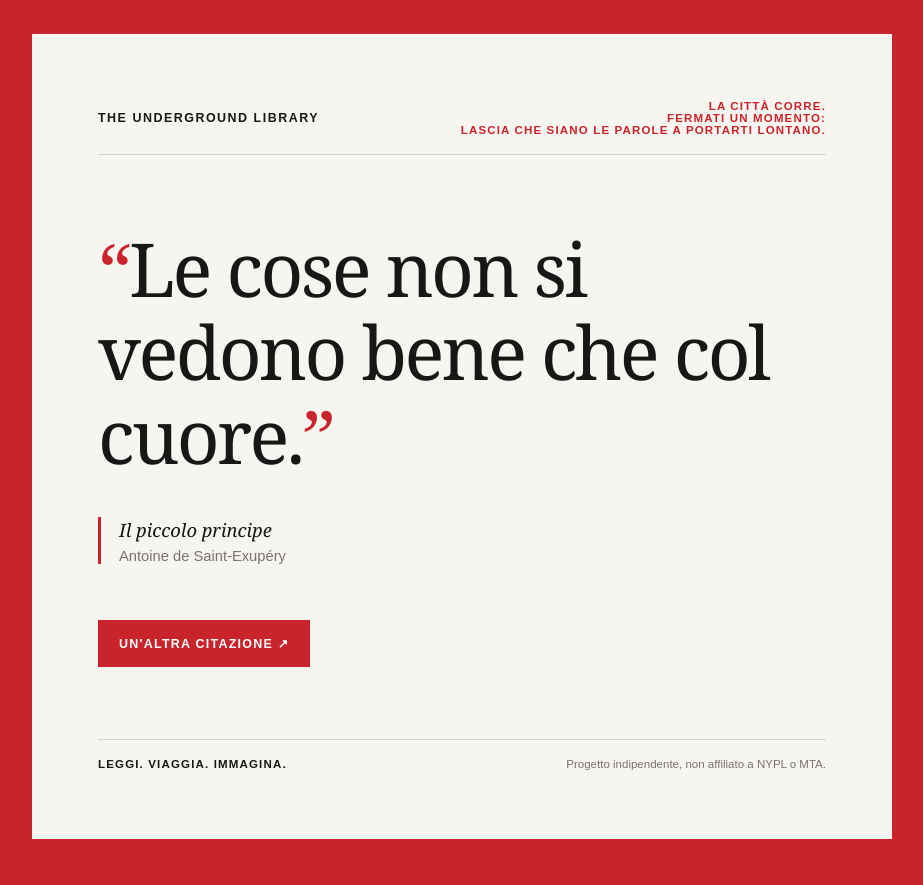
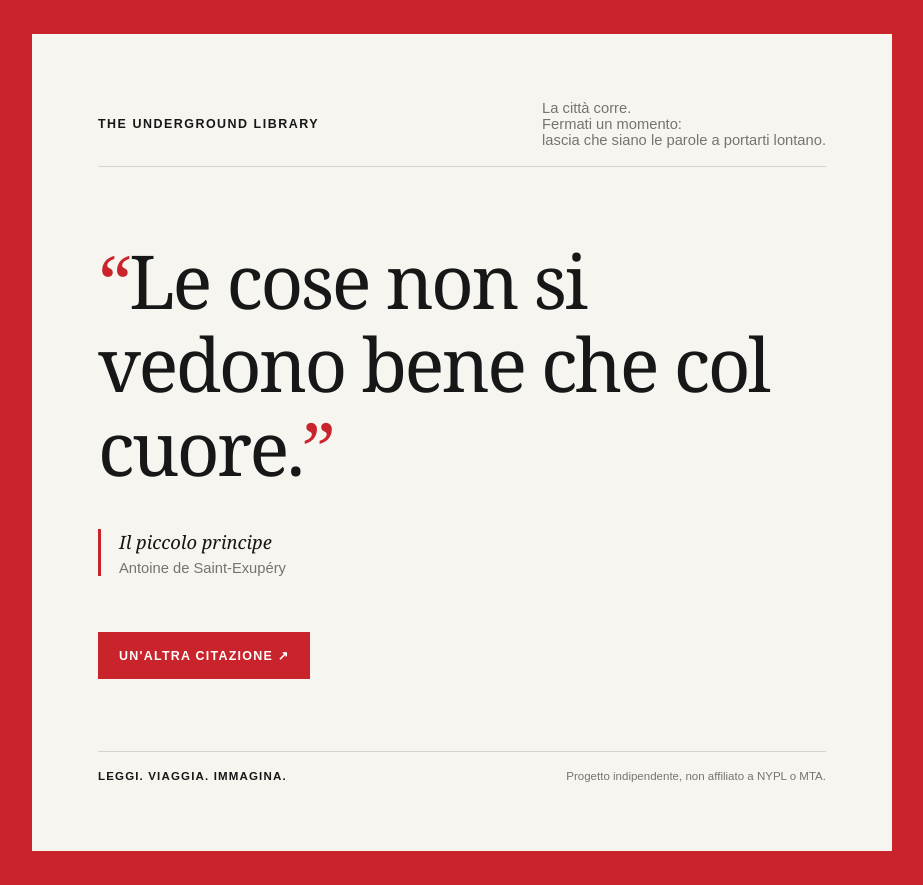
Before and after one commit to theundergroundlibrary-abact/theundergroundlibrary-abact.github.io, a plain HTML site: page index.html in a window 1280 px wide. Shown: the whole page, without its empty margins (178-1101 px from the left). Drawn offline with Linux system fonts and the light colour scheme.

Commit message:
Update index.html

```diff
--- a/index.html
+++ b/index.html
@@ -20,7 +20,7 @@ footer{border-top:1px solid #d8d3cb;padding-top:16px;color:var(--muted);font-siz
 </head>
 <body>
 <div class="page">
-<header class="topline"><div class="mark">The Underground Library</div><div class="stamp">La città corre.<br>Fermati un momento:<br>lascia che siano le parole a portarti lontano.</div></header>
+<header class="topline"><div class="mark">The Underground Library</div><div class="author">La città corre.<br>Fermati un momento:<br>lascia che siano le parole a portarti lontano.</div></header>
 <main aria-live="polite" aria-atomic="true">
 <blockquote class="quote" id="quote">Non tutti quelli che vagano sono perduti.</blockquote>
 <div class="attribution"><p class="book" id="book">Il Signore degli Anelli</p><p class="author" id="author">J.R.R. Tolkien</p></div>
```
